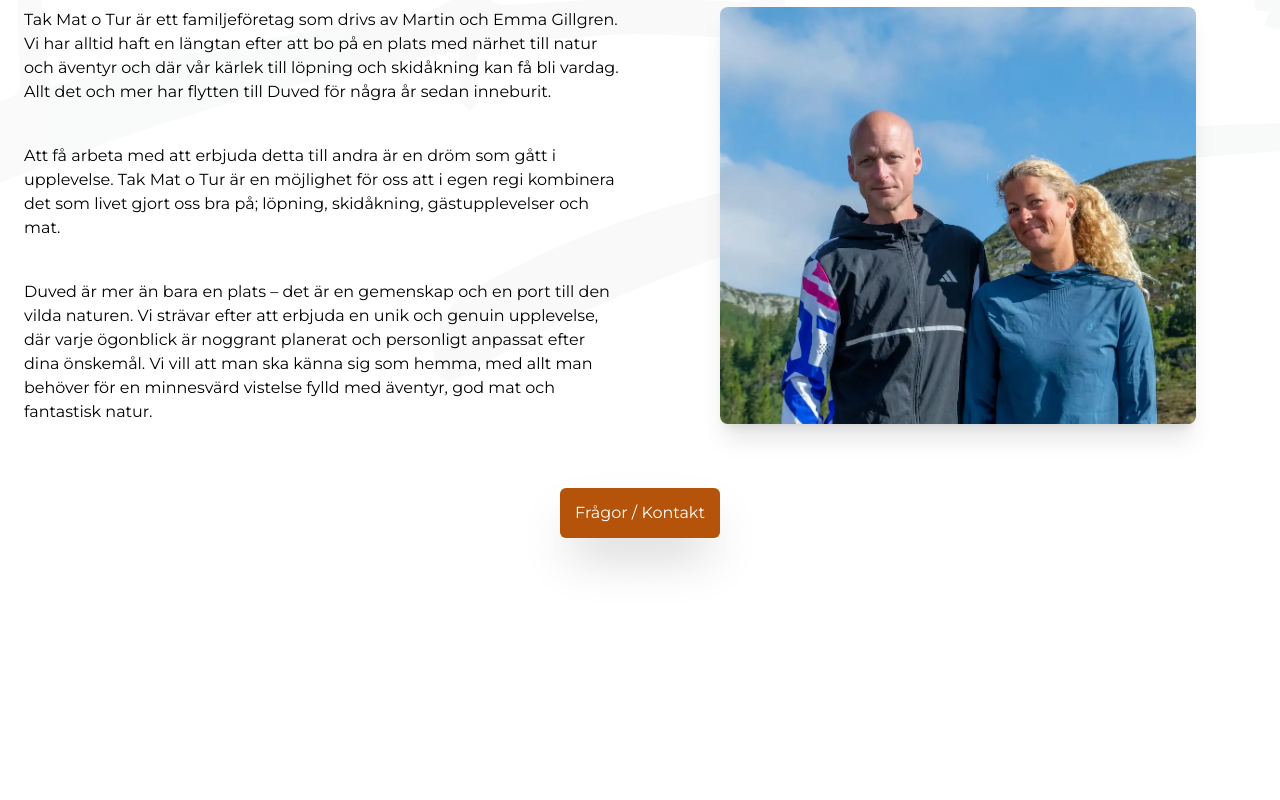
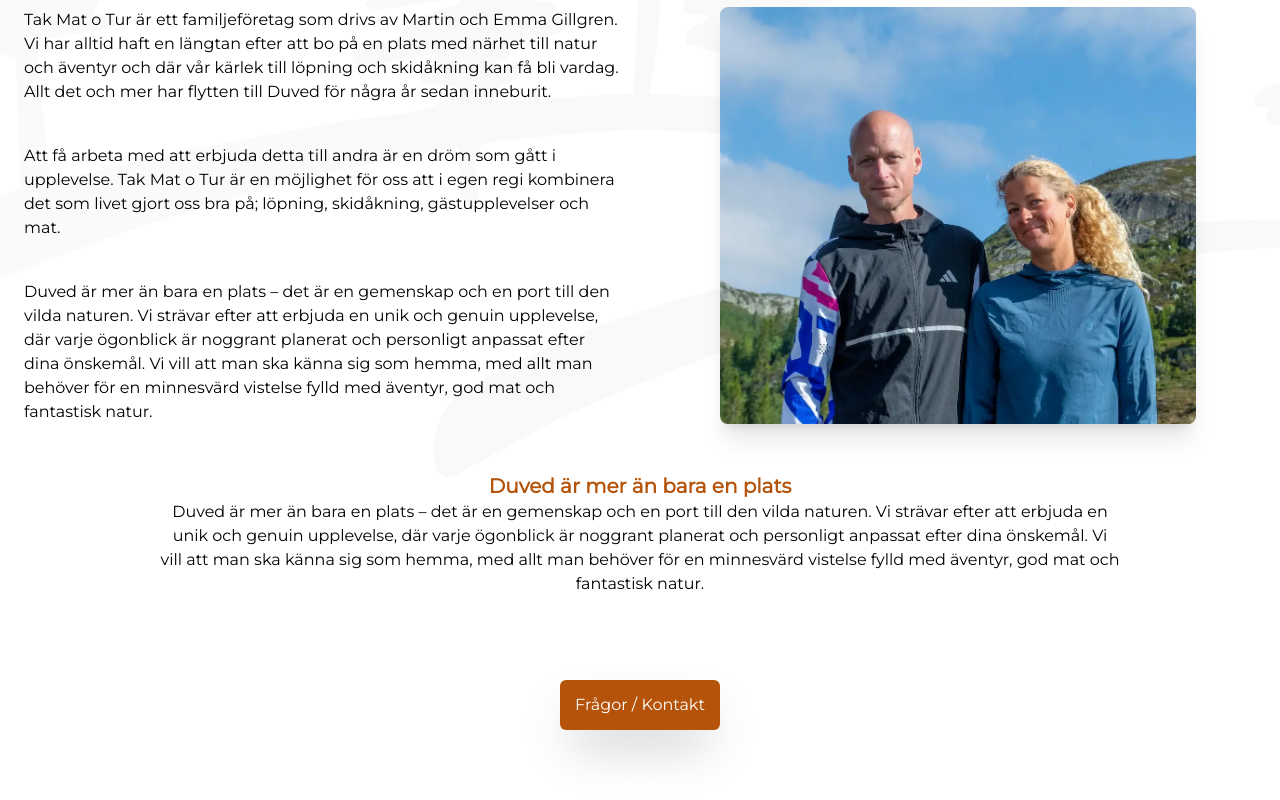
Before and after one commit to BoMar-Dev/takmatotur, a React (Vite) app in the folder client/: page /om in a window 1280 px wide. Shown: the part 897-1697 px from the top of the page. Before the commit the page ends 1571 px from the top, so only its background shows below. Built offline with nearby package versions, Linux system fonts and the light colour scheme; a web font is replaced by a local one; what tailwindcss-animated would draw is missing.

Commit message:
adjusted about page

```diff
--- a/client/src/pages/About.jsx
+++ b/client/src/pages/About.jsx
@@ -114,7 +114,15 @@ const About = () => {
                 egen regi kombinera det som livet gjort oss bra på; löpning,
                 skidåkning, gästupplevelser och mat.
               </p>
-              <p className="mt-10">
+            </div>
+          </section>
+
+          <div className="text-center flex justify-center w-full p-5 max-w-screen-xl xl:max-w-[1000px] mx-auto mt-7">
+            <div>
+              <h2 className="text-xl font-semibold text-amber-700">
+                Duved är mer än bara en plats
+              </h2>
+              <p className="">
                 Duved är mer än bara en plats – det är en gemenskap och en port
                 till den vilda naturen. Vi strävar efter att erbjuda en unik och
                 genuin upplevelse, där varje ögonblick är noggrant planerat och
@@ -123,7 +131,7 @@ const About = () => {
                 vistelse fylld med äventyr, god mat och fantastisk natur.
               </p>
             </div>
-          </section>
+          </div>
 
           {/* button div */}
           <div className="flex justify-center mt-16 mb-5">
```
